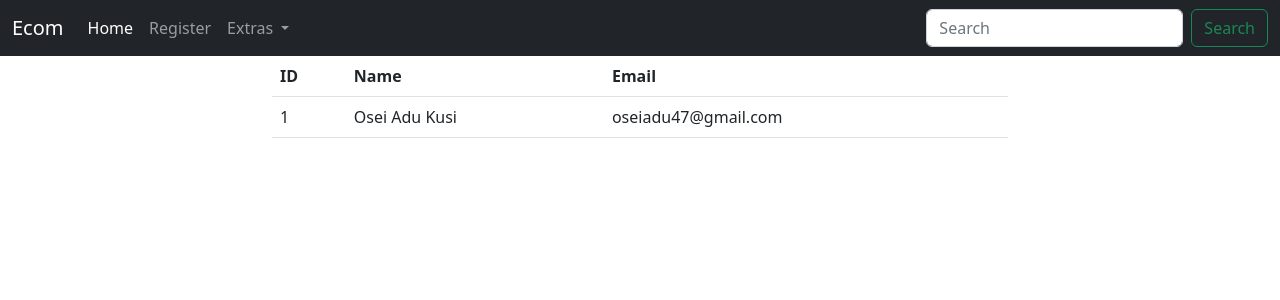
After one commit to Osei12/flask-app-new, a Flask app: page /view_list in a window 1280 px wide. The commit adds this page. Shown: the top 300 px of the page. Run offline with Flask 3, Linux system fonts and the light colour scheme.

Commit message:
Second commit

```diff
--- a/app.py
+++ b/app.py
@@ -1,4 +1,4 @@
-from email.policy import default
+
 from flask import Flask,render_template,request,redirect,flash,get_flashed_messages,url_for
 from flask_sqlalchemy import SQLAlchemy
 from datetime import datetime
@@ -72,7 +72,10 @@ def add():
     return render_template('add.html')
 
 
-
+@app.route('/view_list', methods=['GET','POST'])
+def view():
+    members = Records.query.all()
+    return render_template('view.html',members=members)
 
 
 
--- a/templates/nav.html
+++ b/templates/nav.html
@@ -1,31 +1,29 @@
 <nav class="navbar navbar-expand-lg bg-dark navbar-dark">
     <div class="container-fluid">
-      <a class="navbar-brand" href="#">Ecom</a>
+      <a class="navbar-brand" href="{{url_for('home')}}">Ecom</a>
       <button class="navbar-toggler" type="button" data-bs-toggle="collapse" data-bs-target="#navbarSupportedContent" aria-controls="navbarSupportedContent" aria-expanded="false" aria-label="Toggle navigation">
         <span class="navbar-toggler-icon"></span>
       </button>
       <div class="collapse navbar-collapse" id="navbarSupportedContent">
         <ul class="navbar-nav me-auto mb-2 mb-lg-0">
           <li class="nav-item">
-            <a class="nav-link active" aria-current="page" href="#">Home</a>
+            <a class="nav-link active" aria-current="page" href="{{url_for('home')}}">Home</a>
           </li>
           <li class="nav-item">
-            <a class="nav-link" href="#">Link</a>
+            <a class="nav-link" href="{{url_for('add')}}">Register</a>
           </li>
           <li class="nav-item dropdown">
             <a class="nav-link dropdown-toggle" href="#" role="button" data-bs-toggle="dropdown" aria-expanded="false">
-              Dropdown
+              Extras
             </a>
             <ul class="dropdown-menu">
-              <li><a class="dropdown-item" href="#">Action</a></li>
-              <li><a class="dropdown-item" href="#">Another action</a></li>
+              <li><a class="dropdown-item" href="{{url_for('view')}}">Records</a></li>
+              <!-- <li><a class="dropdown-item" href="#">Another action</a></li> -->
               <li><hr class="dropdown-divider"></li>
-              <li><a class="dropdown-item" href="#">Something else here</a></li>
+              <li><a class="dropdown-item" href="#">Dashboard</a></li>
             </ul>
           </li>
-          <li class="nav-item">
-            <a class="nav-link disabled">Disabled</a>
-          </li>
+
         </ul>
         <form class="d-flex" role="search">
           <input class="form-control me-2" type="search" placeholder="Search" aria-label="Search">
--- /dev/null
+++ b/templates/view.html
@@ -0,0 +1,35 @@
+{% extends 'base.html' %}
+
+
+{% block title %}
+    View list
+{% endblock title %}
+
+
+{% block content %}
+    <div class="container">
+        <div class="row">
+            <div class="col-md-2"></div>
+            <div class="col-md-8">
+                <table class="table">
+                    <thead>
+                        <th> ID  </th>
+                        <th> Name  </th>
+                        <th> Email  </th>
+                    </thead>
+                    <tbody>
+
+                        {% for member in members %}
+
+                        <td>{{member.id}}</td>
+                        <td>{{member.name}}</td>
+                        <td>{{member.email}}</td>
+                        {% endfor %}
+                    </tbody>
+                </table>
+            </div>
+            <div class="col-md-2"></div>
+        </div>
+    </div>
+
+{% endblock content %}
```
Also changed, not shown: requirements.txt (line endings or trailing spaces).
